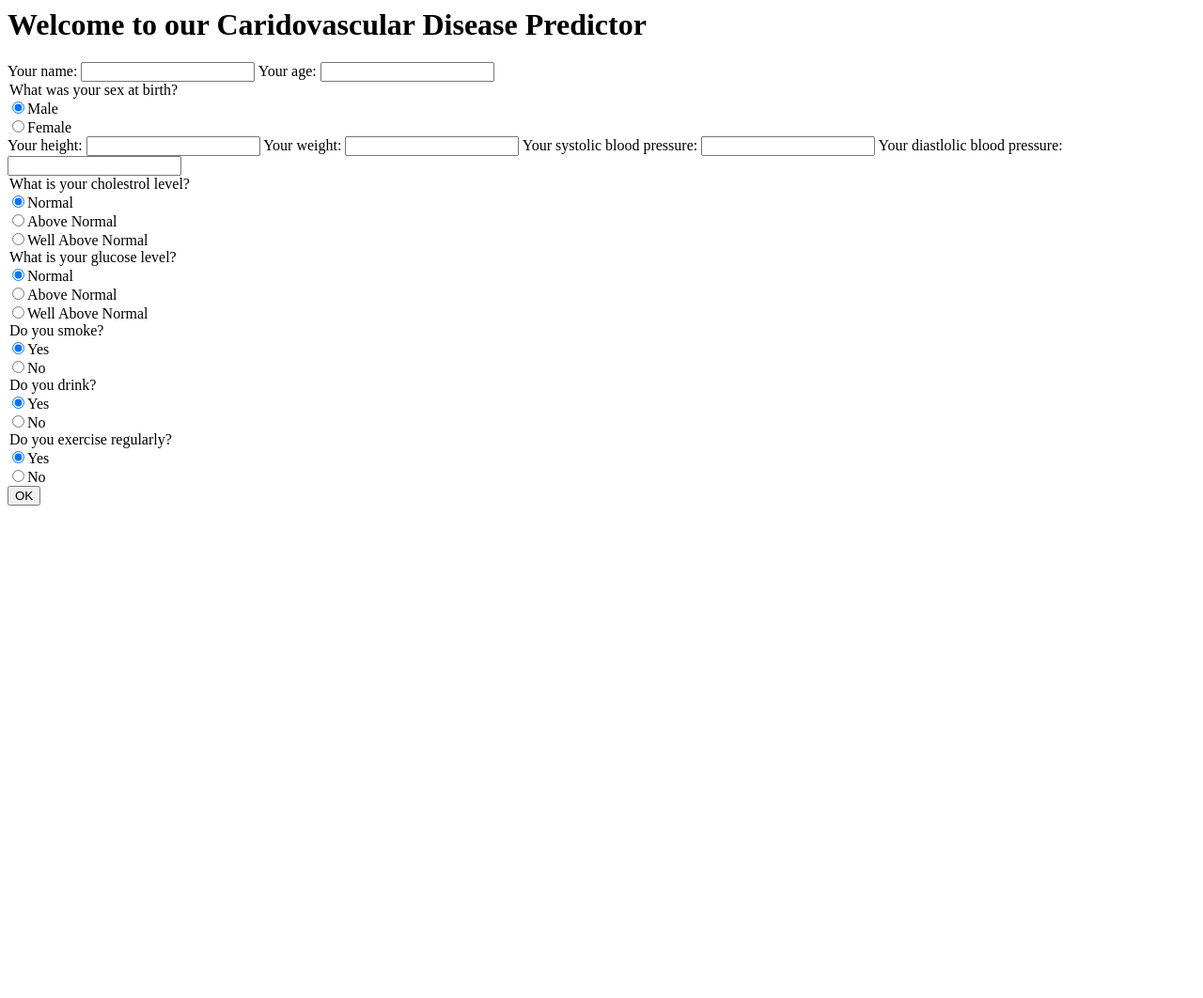
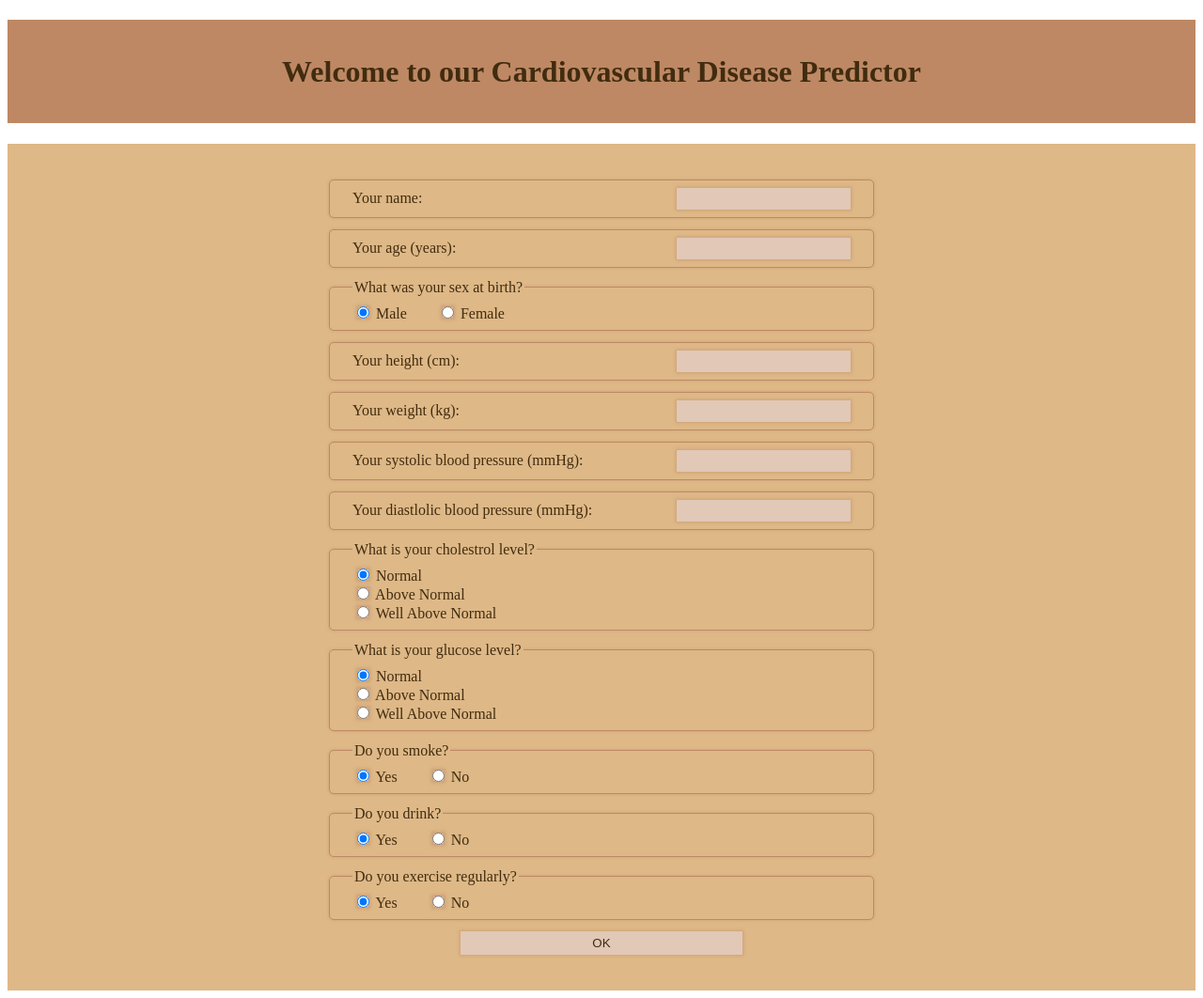
Before and after one commit to Areeba-F/hacked-beta-logistic-aggression, a Django app: template main/templates/hello.html in a window 1280 px wide. Shown: the whole page at 94% size. Before the commit the page ends 538 px from the top, so only its background shows below. Run offline with Django 3.2, Linux system fonts and the light colour scheme; the template is opened without the code that fills it, so the values that code supplies are empty.

Commit message:
Style data input page

```diff
--- /dev/null
+++ b/main/templates/hello.css
@@ -0,0 +1,88 @@
+h1 {
+	background-color: rgb(190, 136, 100);
+	color: rgb(65, 44, 15);
+	display: flex;
+	flex-direction: column;
+	height: 80px;
+	justify-content: center;
+	padding: 15px 0;
+}
+
+h1 > span {
+	text-align: center;
+}
+
+form {
+	background-color: burlywood;
+	color: rgb(65, 44, 15);
+	display: flex;
+	flex-direction: column;
+	align-items: center;
+	padding: 32px 0;
+}
+
+form > span, form > fieldset {
+	box-sizing: border-box;
+	margin: 6px;
+	padding: 8px 24px;
+	width: 70%;
+	max-width: 580px;
+	display: flex;
+	align-items: center;
+	justify-content: space-between;
+	border: 1px solid rgb(190, 136, 100);
+	border-radius: 5px;
+	box-shadow: 0 0 3px 0 rgba(190, 136, 100, 0.5);
+}
+
+form > fieldset {
+	justify-content: flex-start;
+	flex-wrap: wrap;
+}
+
+form > fieldset.three-items {
+	flex-direction: column;
+	align-items: flex-start;
+}
+
+form > fieldset > legend {
+	background-color: burlywood;
+}
+
+form > fieldset > label {
+	margin-right: 32px;
+}
+
+input {
+	background-color: rgb(225, 200, 183);
+	color: rgb(65, 44, 15);
+	border: none;
+	padding: 4px;
+	box-shadow: 0 0 3px 1px rgba(190, 136, 100, 0.5);
+}
+
+input:hover {
+	box-shadow: 0 0 3px 2px rgba(190, 136, 100, 0.7);
+}
+
+input:focus {
+	outline: rgba(190, 136, 100, 0.9) solid 1px;
+	box-shadow: 0 0 4px 3px rgba(190, 136, 100, 0.9);
+}
+
+input[type="submit"] {
+	width: 40%;
+	max-width: 300px;
+	margin: 6px;
+	padding: 4px;
+	border: 1px solid transparent;
+}
+
+input[type="submit"]:hover, input[type="submit"]:focus {
+	border: 1px solid rgba(190, 136, 100, 0.5);
+	box-shadow: 0 0 6px 2px rgba(190, 136, 100, 0.7);
+}
+
+input[type="submit"]:active {
+	background-color: rgb(215, 180, 157);
+}
--- a/main/templates/hello.html
+++ b/main/templates/hello.html
@@ -1,5 +1,11 @@
-
-<h1> Welcome to our Caridovascular Disease Predictor</h1>
+<!DOCTYPE html>
+<html lang="en">
+	<head>
+		<title>CVD Predictor Input Form</title>
+		<link rel="stylesheet" href="hello.css">
+	</head>
+	<body>
+		<h1><span>Welcome to our Cardiovascular Disease Predictor</span></h1>
 
 		<!-- ask the user to input there age, gender, height, weight, systolm diastol, chol, glu, smoking, alcohol consumption and exercise -->
 		<!-- create a form -->
@@ -7,37 +13,105 @@
 		<form action="cardio_test" method="post" name="cardio_form">
 			{% csrf_token %}
 			{{form}}
-    <label for="your_name" name= "name">Your name: </label>
+			<span>
+				<label for="your_name" name="name">Your name:</label>
 				<input id="your_name" type="text" name="your_name" value="{{ current_name }}">
-    <label for="our_age">Your age: </label>
-    <input id="your_age" type="number" name="your_age" value="{{ current_age }}">
+			</span>
+			<span>
+				<label for="our_age">Your age (years): </label>
+				<input id="your_age" type="number" min="0" name="your_age" value="{{ current_age }}">
+			</span>
+			<fieldset>
 				<legend>What was your sex at birth?</legend>
-    <input type="radio" name="gender" value="Male" checked>Male<br>
-    <input type="radio" name="gender" value="Female">Female<br>
-    <label for="your_height">Your height: </label>
-    <input id="your_height" type="number" name="your_height" value="{{ current_weight }}">
-    <label for="your_weight">Your weight: </label>
-    <input id="your_weight" type="number" name="your_weight" value="{{ current_weight }}">
-    <label for="your_sbp">Your systolic blood pressure: </label>
-    <input id="your_sbp" type="number" name="your_sbp" value="{{ current_sbp }}">
-    <label for="your_dbp">Your diastlolic blood pressure: </label>
-    <input id="your_dbp" type="number" name="your_dbp" value="{{ current_dbp }}">
+				<label>
+					<input type="radio" name="gender" value="Male" checked="">
+					Male
+				</label>
+				<label>
+					<input type="radio" name="gender" value="Female">
+					Female
+				<label>
+			</label></label></fieldset>
+			<span>
+				<label for="your_height">Your height (cm): </label>
+				<input id="your_height" type="number" min="0" name="your_height" value="{{ current_weight }}">
+			</span>
+			<span>
+				<label for="your_weight">Your weight (kg): </label>
+				<input id="your_weight" type="number" min="0" name="your_weight" value="{{ current_weight }}">
+			</span>
+			<span>
+				<label for="your_sbp">Your systolic blood pressure (mmHg): </label>
+				<input id="your_sbp" type="number" min="0" name="your_sbp" value="{{ current_sbp }}">
+			</span>
+			<span>
+				<label for="your_dbp">Your diastlolic blood pressure (mmHg): </label>
+				<input id="your_dbp" type="number" min="0" name="your_dbp" value="{{ current_dbp }}">
+			</span>
+			<fieldset class="three-items">
 				<legend>What is your cholestrol level?</legend>
-    <input type="radio" name="cholestoral" value="norm" checked>Normal<br>
-    <input type="radio" name="cholestoral" value="abvnorm">Above Normal<br>
-    <input type="radio" name="cholestoral" value="wellabvnorm">Well Above Normal<br>
+				<label>
+					<input type="radio" name="cholestoral" value="norm" checked="">
+					Normal
+				</label>
+				<label>
+					<input type="radio" name="cholestoral" value="abvnorm">
+					Above Normal
+				</label>
+				<label>
+					<input type="radio" name="cholestoral" value="wellabvnorm">
+					Well Above Normal
+				</label>
+			</fieldset>
+			<fieldset class="three-items">
 				<legend>What is your glucose level?</legend>
-    <input type="radio" name="glucose" value="norm" checked>Normal<br>
-    <input type="radio" name="glucose" value="abvnorm">Above Normal<br>
-    <input type="radio" name="glucose" value="wellabvnorm">Well Above Normal<br>
+				<label>
+					<input type="radio" name="glucose" value="norm" checked="">
+					Normal
+				</label>
+				<label>
+					<input type="radio" name="glucose" value="abvnorm">
+					Above Normal
+				</label>
+				<label>
+					<input type="radio" name="glucose" value="wellabvnorm">
+					Well Above Normal
+				</label>
+			</fieldset>
+			<fieldset>
 				<legend>Do you smoke?</legend>
-    <input type="radio" name="smoke" value="Yes" checked>Yes<br>
-    <input type="radio" name="smoke" value="No">No<br>
+				<label>
+					<input type="radio" name="smoke" value="Yes" checked="">
+					Yes
+				</label>
+				<label>
+					<input type="radio" name="smoke" value="No">
+					No
+				</label>
+			</fieldset>
+			<fieldset>
 				<legend>Do you drink?</legend>
-    <input type="radio" name="drink" value="Yes" checked>Yes<br>
-    <input type="radio" name="drink" value="No">No<br>
+				<label>
+					<input type="radio" name="drink" value="Yes" checked="">
+					Yes
+				</label>
+				<label>
+					<input type="radio" name="drink" value="No">
+					No
+				</label>
+			</fieldset>
+			<fieldset>
 				<legend>Do you exercise regularly?</legend>
-    <input type="radio" name="exercise" value="Yes" checked>Yes<br>
-    <input type="radio" name="exercise" value="No">No<br>
+				<label>
+					<input type="radio" name="exercise" value="Yes" checked="">
+					Yes
+				</label>
+				<label>
+					<input type="radio" name="exercise" value="No">
+					No
+				</label>
+			</fieldset>
 			<input type="submit" value="OK">
 		</form>
+	</body>
+</html>
```
Lines whose indentation alone changed are shown as unchanged.
